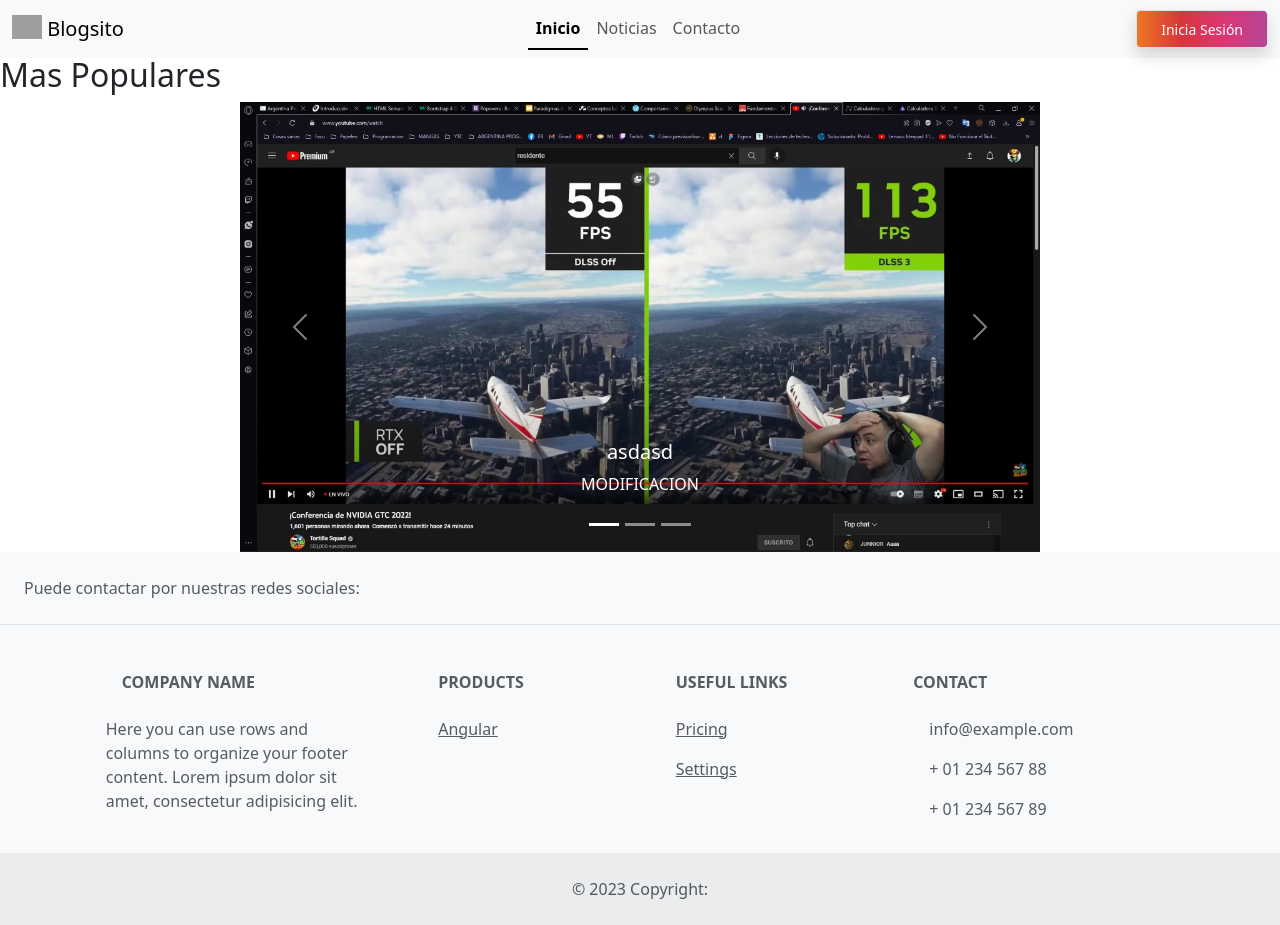
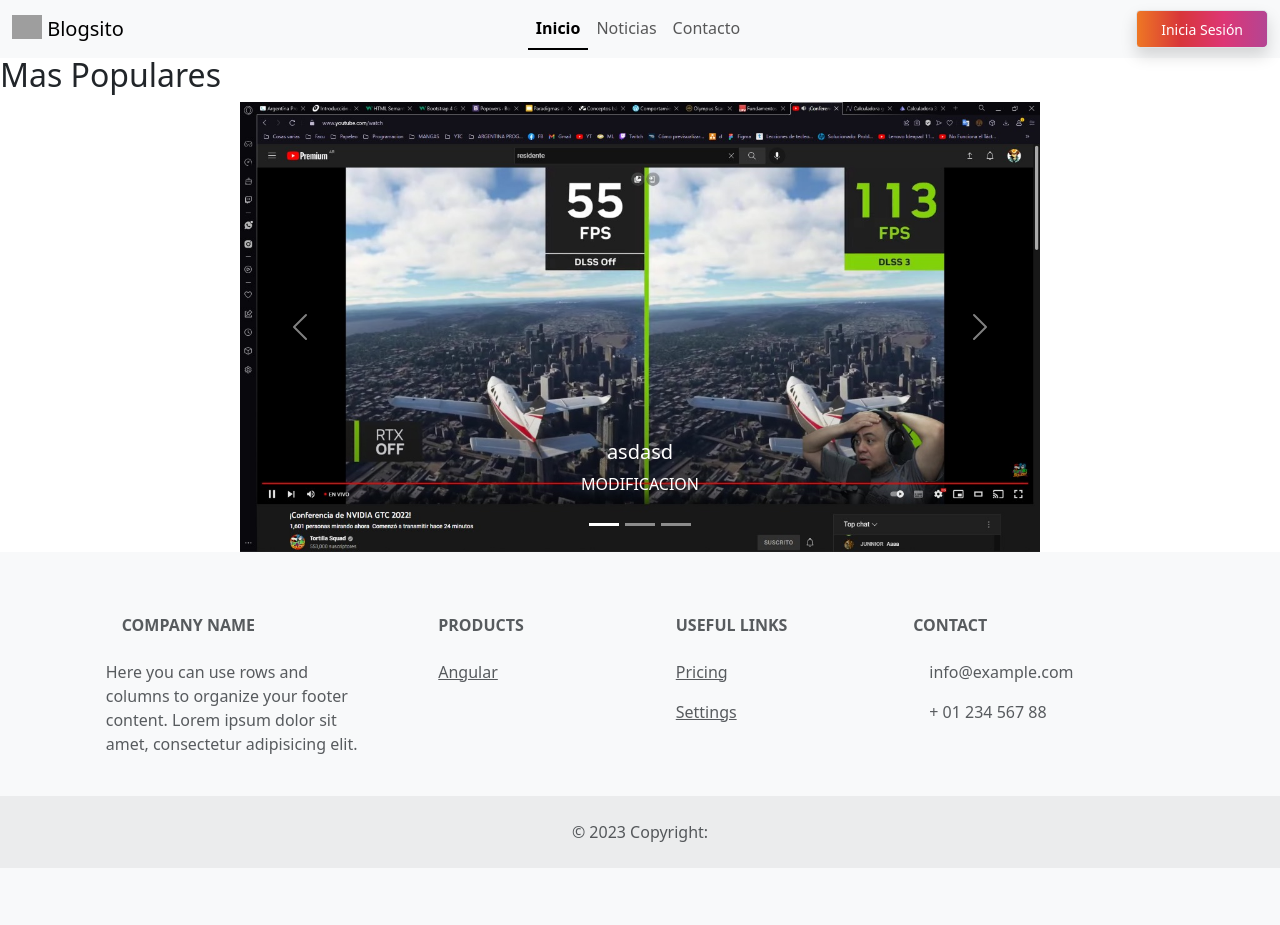
Before and after one commit to Xacled/Proyecto-Final, a Django app: page / in a window 1280 px wide. After the commit the page ends 868 px from the top, so only its background shows below. Run offline with Django 4.2, Linux system fonts and the light colour scheme; data comes from the database, SQL or seed files in the repository; both versions use the stored data as it was after the commit; some libraries are stand-ins or nearby versions; grey boxes are pictures that could not be loaded.

Commit message:
Pequeños arreglos

```diff
--- a/static/css/style.css
+++ b/static/css/style.css
@@ -54,3 +54,18 @@
   max-width: 100%;
   height: auto;
 }
+body {
+  display: flex;
+  flex-direction: column;
+  min-height: 100vh;
+}
+
+footer {
+  background-color: rgba(0, 0, 0, 0.05);
+}
+
+.footer-content {
+  flex: 1;
+  display: flex;
+  flex-direction: column;
+}
--- a/templates/partials/footer.html
+++ b/templates/partials/footer.html
@@ -1,41 +1,9 @@
 {% load static%}
 <!-- Footer -->
-<footer class="text-center text-lg-start bg-body-tertiary text-muted Left ">
-    <!-- Section: Social media -->
-    <section class="d-flex justify-content-center justify-content-lg-between p-4 border-bottom">
-        <!-- Left -->
-        <div class="me-5 d-none d-lg-block">
-            <span>Puede contactar por nuestras redes sociales:</span>
-        </div>
-        <!-- Left -->
-
-        <!-- Right -->
-        <div>
-            <a href="" class="me-4 text-reset">
-                <i class="fab fa-facebook-f"></i>
-            </a>
-            <a href="" class="me-4 text-reset">
-                <i class="fab fa-twitter"></i>
-            </a>
-            <a href="" class="me-4 text-reset">
-                <i class="fab fa-google"></i>
-            </a>
-            <a href="" class="me-4 text-reset">
-                <i class="fab fa-instagram"></i>
-            </a>
-            <a href="" class="me-4 text-reset">
-                <i class="fab fa-linkedin"></i>
-            </a>
-            <a href="" class="me-4 text-reset">
-                <i class="fab fa-github"></i>
-            </a>
-        </div>
-        <!-- Right -->
-    </section>
-    <!-- Section: Social media -->
-
+<footer class="text-center text-lg-start bg-body-tertiary text-muted ">
+    <div class="position-static bottom-0 ">
         <!-- Section: Links  -->
-    <section class="">
+        <section class="d-flex justify-content-center justify-content-lg-between ">
             <div class="container text-center text-md-start mt-5">
                 <!-- Grid row -->
                 <div class="row mt-3">
@@ -50,11 +18,8 @@
                             dolor sit amet, consectetur adipisicing elit.
                         </p>
                     </div>
-                <!-- Grid column -->
+                    <div class="col-md-2 col-lg-2 col-xl-2 mx-auto mb-4">
 
-                <!-- Grid column -->
-                <div class="col-md-2 col-lg-2 col-xl-2 mx-auto mb-4">
-                    <!-- Links -->
                         <h6 class="text-uppercase fw-bold mb-4">
                             Products
                         </h6>
@@ -62,11 +27,9 @@
                             <a href="#!" class="text-reset">Angular</a>
                         </p>
                     </div>
-                <!-- Grid column -->
 
-                <!-- Grid column -->
                     <div class="col-md-3 col-lg-2 col-xl-2 mx-auto mb-4">
-                    <!-- Links -->
+
                         <h6 class="text-uppercase fw-bold mb-4">
                             Useful links
                         </h6>
@@ -77,31 +40,27 @@
                             <a href="#!" class="text-reset">Settings</a>
                         </p>
                     </div>
-                <!-- Grid column -->
 
-                <!-- Grid column -->
                     <div class="col-md-4 col-lg-3 col-xl-3 mx-auto mb-md-0 mb-4">
-                    <!-- Links -->
+
                         <h6 class="text-uppercase fw-bold mb-4">Contact</h6>
                         <p>
                             <i class="fas fa-envelope me-3"></i>
                             info@example.com
                         </p>
                         <p><i class="fas fa-phone me-3"></i> + 01 234 567 88</p>
-                    <p><i class="fas fa-print me-3"></i> + 01 234 567 89</p>
                     </div>
-                <!-- Grid column -->
+
                 </div>
-            <!-- Grid row -->
+
             </div>
         </section>
-    <!-- Section: Links  -->
-
-    <!-- Copyright -->
         <div class="text-center p-4" style="background-color: rgba(0, 0, 0, 0.05);">
             © 2023 Copyright:
             <a class="text-reset fw-bold" href=""></a>
+
         </div>
         <!-- Copyright -->
+    </div>
 </footer>
 <!-- Footer -->
```
Also changed, not shown: apps/noticias/models.py (+8 -10 lines), templates/noticias/home_noticias.html (+4 -3 lines), Proyecto/db.sqlite3. Lines whose indentation alone changed are shown as unchanged.
